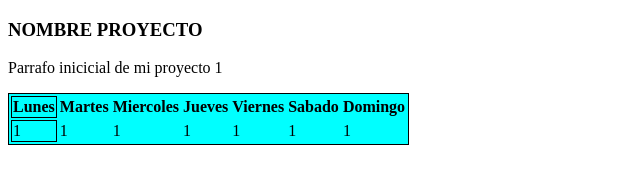
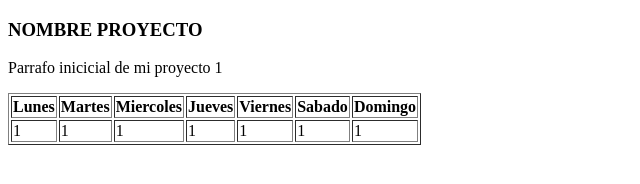
Before and after one commit to OlmerHD/Project1, a plain HTML site: page index.html in a window 1280 px wide. Shown: the whole page, without its empty margins (0-640 px from the left). Drawn offline with Linux system fonts and the light colour scheme.

Commit message:
Prueba git  android

```diff
--- a/index.html
+++ b/index.html
@@ -9,9 +9,9 @@
     <h3>NOMBRE PROYECTO</h3>
         <p>Parrafo inicicial de mi proyecto 1</p>
 
-    <table class="tabla1">
-        <tr class="tabla1">
-            <th class="tabla1">Lunes</th>
+    <table border="1">
+        <tr>
+            <th>Lunes</th>
             <th>Martes</th>
             <th>Miercoles</th>
             <th>Jueves</th>
@@ -20,7 +20,7 @@
             <th>Domingo</th>
         </tr>
         <tr>
-            <td class="tabla1">1</td>
+            <td>1</td>
             <td>1</td>
             <td>1</td>
             <td>1</td>
--- a/style.css
+++ b/style.css
@@ -1,4 +1,4 @@
-.tabla1 {
+/*.tabla1 {
     border: 1px solid;
     background-color: aqua;
-}
+}*/
```
